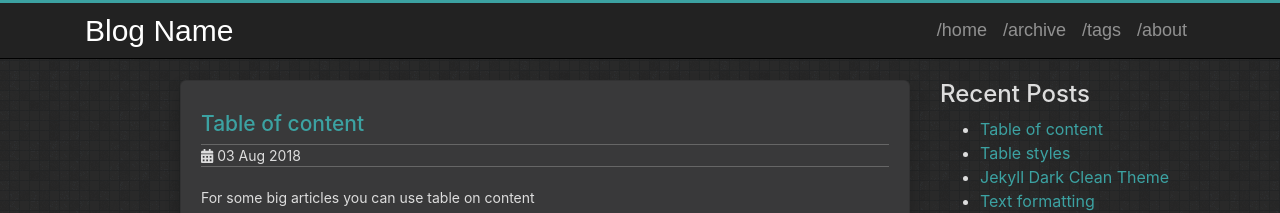
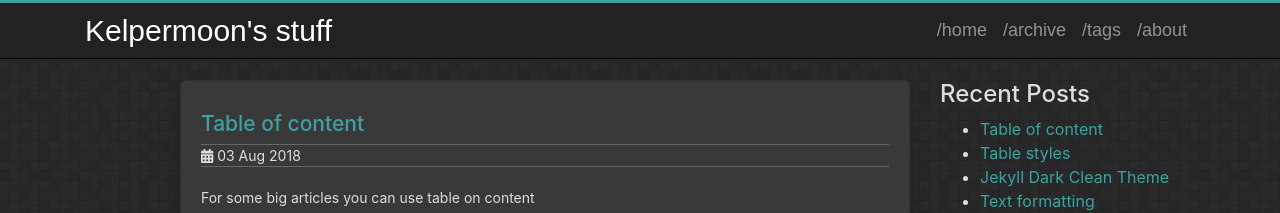
Before and after one commit to Kelpermoon/Kelpermoon.github.io, a Jekyll site: the page built from index.html, in a window 1280 px wide. Shown: the top 213 px of the page. Built offline with Jekyll 4.4.1, drawn with Linux system fonts in a browser that asks for light colours.

Commit message:
Update _config.yml

```diff
--- a/_config.yml
+++ b/_config.yml
@@ -1,6 +1,6 @@
 # Jekyll configuration
 
-name: Blog Name
+name: Kelpermoon's stuff
 description: Software Developer
 
 # Url is currently only used only for the RSS feed in feed.xml
@@ -8,7 +8,7 @@ url: http://Kelpermoon.github.io
 #url: http://localhost:4000
 
 # For a project page here should be a project name. Otherwise (for user's/organization's page leave it empty)
-baseurl: ''
+baseurl: 'kelpermoon.github.io'
 
 author: Pavel Makhov
 copyright: 2015-2018
```
